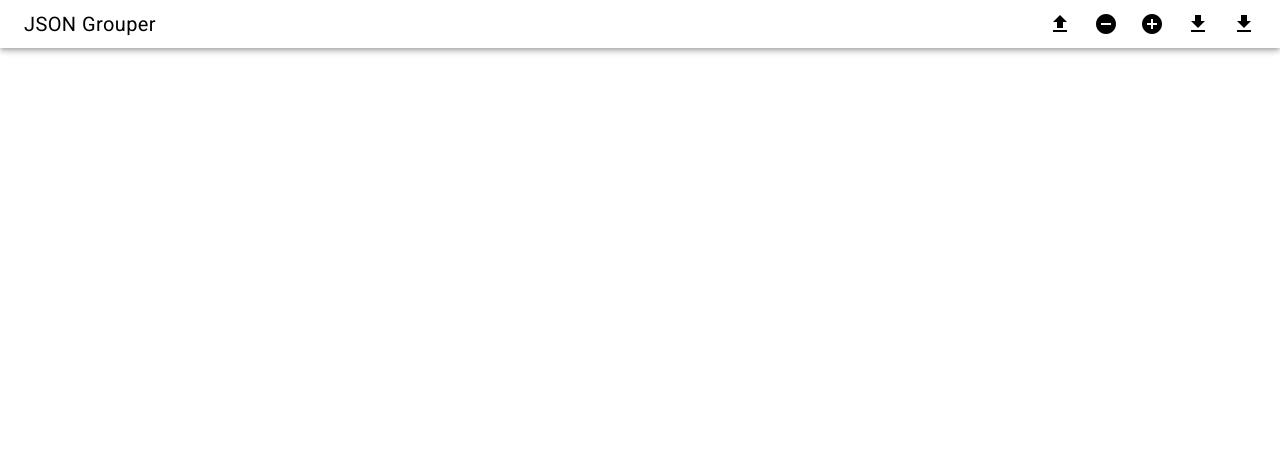
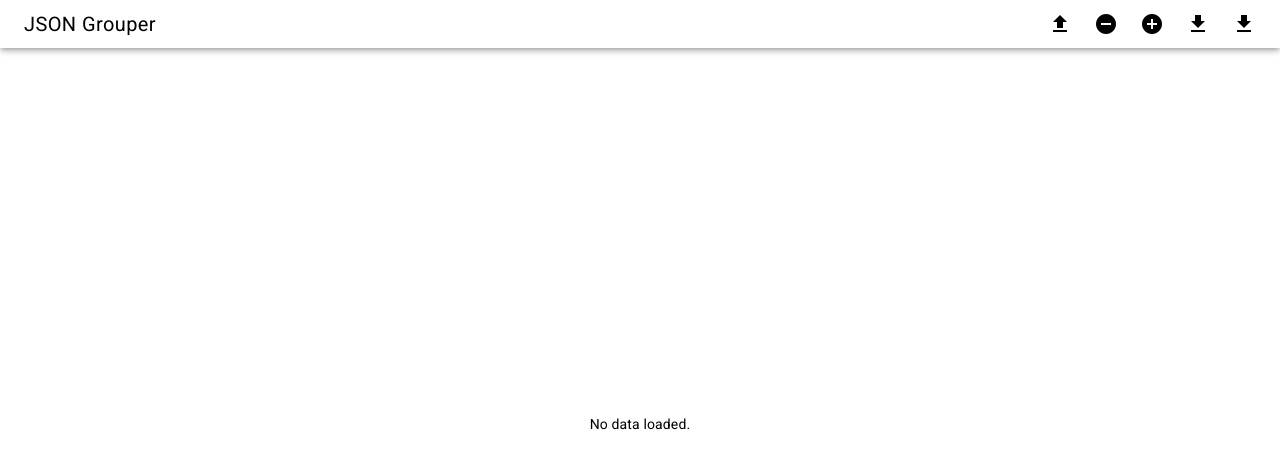
Before and after one commit to mismith/json-grouper, a Vue app: page / in a window 1280 px wide. Shown: the top 468 px of the page. Built offline with nearby package versions, Linux system fonts and the light colour scheme; no server answers.

Commit message:
add “no data loaded” message

```diff
--- a/src/App.vue
+++ b/src/App.vue
@@ -29,6 +29,9 @@
       </md-button>
     </md-toolbar>
     <data-grouper v-if="data" :initial-data="data" />
+    <aside v-else>
+      <div>No data loaded.</div>
+    </aside>
   </div>
 </template>
 
@@ -125,6 +128,13 @@ body,
 #app {
   display: flex;
   flex-direction: column;
+
+  > aside {
+    display: flex;
+    align-items: center;
+    justify-content: center;
+    flex-grow: 1;
+  }
 }
 
 .file-upload-button {
```
